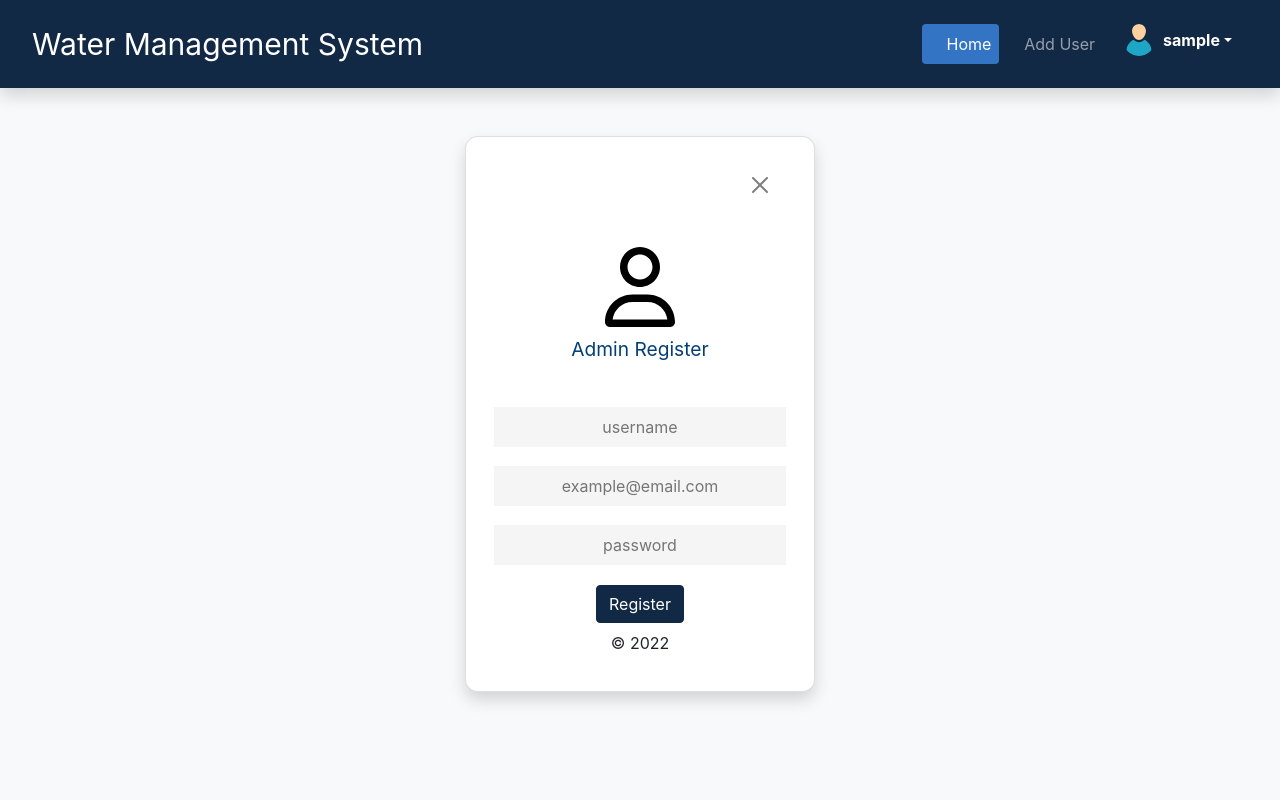
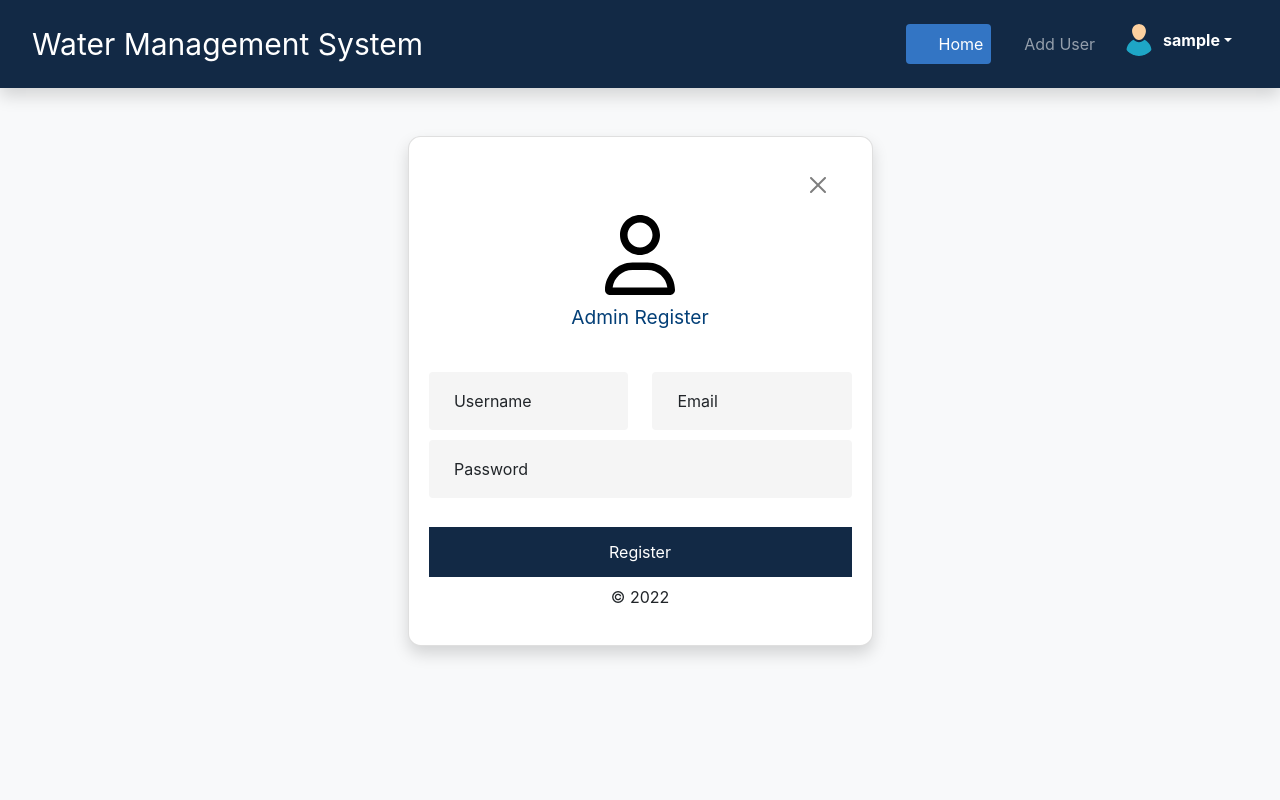
Before and after one commit to global-health-informatics-institute/Water_Management_System, a PHP site: page /adminRegister.php in a window 1280 px wide. Run offline with PHP 8.4, Linux system fonts and the light colour scheme; the visitor is signed in with stand-in values (Sample User, id 1); some libraries are stand-ins or nearby versions; some web fonts are replaced.

Commit message:
ui updates

```diff
--- a/Server files/adminRegister.php
+++ b/Server files/adminRegister.php
@@ -112,13 +112,13 @@ if (isset($_POST['submit'])){
 				<ul class="navbar-nav ms-auto nav-pills mb-auto">
 				  <li id = "home" class="nav-item">
 					<a href="admin.php" class="nav-link" aria-current="page">
-						<i class="fas fa-home"></i>
+						<i class="fas fa-home ms-2 "></i>
 					  Home
 					</a>
 				  </li>
 				  <li id = "dash" class="nav-item">
 					<a href="adminRegister.php" class="nav-link">
-					   <i class="fas fa-user-plus"></i>
+					   <i class="fas fa-user-plus ms-2 "></i>
 					   Add User
 					</a>
 				  </li>
@@ -137,24 +137,29 @@ if (isset($_POST['submit'])){
 			</div>
 		  </div>
 		</div>
-		<div id="main-container" class= "container d-grid h-100 mt-5">
+		<div id="main-container" class= "container d-flex h-100 mt-5">
 			<div id="thecard2" class="card shadow col-md-5">
 				<div class="text-end"><button type="button" class="btn-close mt-3 pe-5" aria-label="Close" onclick="close6()" ></button></div>
-				<div class="img-pos mb-0 mt-5"><img class="user-img" src="assets/images/user-regular.svg"/></div>
-				<div class="card-title mt-2">Admin Register</div>
+				<div class="img-pos mb-0 mt-3"><img class="user-img" src="assets/images/user-regular.svg"/></div>
+				<div class="card-title mt-2 mb-4">Admin Register</div>
 				<?php  echo $error1; ?>
 				<form class="h-100 mt-3" action ="" method="post">
-					<div class="form-group text-center ms-2 me-2">
-						<?php  echo $error4; ?>
-						<input class="register" type = "username" name = "username" placeholder="username" class="form-control" required/>
-					</div>
-					<div class="form-group text-center ms-2 me-2">
-						<?php  echo $error3; ?>
-						<input class="register" type = "email" name = "email" placeholder="example@email.com" class="form-control" required/>
-					</div>
-					<div class="form-group text-center ms-2 me-2">
-						<?php  echo $error5; ?>
-						<input class="register" type = "password" name = "password" placeholder="password" class="form-control" required/>
+					<div class ="row" >
+						<div class="form-floating col-lg-6">
+						  <?php  echo $error4; ?>
+						  <input type="text" class="input-fields form-control" id="floatingInput" placeholder="Username" name = "username" >
+						  <label for="floatingInput"><i class="fas fa-user ms-1 me-2"></i>Username</label>
+						</div>
+						<div class="form-floating col-lg-6">
+						  <?php  echo $error3; ?>
+						  <input type="email" class="input-fields form-control" id="floatingEmail" placeholder="Email" name = "email">
+						  <label for="floatingPassword"><i class="fas fa-at ms-1 me-2"></i>Email</label>
+						</div>
+						<div class="form-floating col-lg-12">
+						  <?php  echo $error5; ?>
+						  <input type="password" class="input-fields form-control" id="floatingPassword" placeholder="Password" name = "password">
+						  <label for="floatingPassword"><i class="fas fa-key ms-1 me-2"></i>Password</label>
+						</div>
 					</div>
 					<div class="form-group mb-2">
 						<input type = "submit" id ="register" name = "submit" class="btn btn-secondary" value="Register"/>
--- a/Server files/authenticate.php
+++ b/Server files/authenticate.php
@@ -12,9 +12,6 @@ $db = new PDO("mysql:host=localhost;dbname=$database", $user, $password);
 $username = trim($_POST['username']);
 $u_password = trim($_POST['password']);
 
-
-
-
 $query = $db->prepare("SELECT * FROM $table WHERE username= ?");
 $query->bindValue(1, $username);
 $query->execute();
@@ -23,13 +20,10 @@ $row = $query->fetch(PDO::FETCH_ASSOC);
 
 if($row){
 	if (password_verify($u_password,$row['password'])){
-
 		session_regenerate_id();
 		$_SESSION['loggedin'] = True;
 		$_SESSION['name'] = $row['username'];
 		$_SESSION['id'] = $row['id'];
-
 		echo 1;
 	}
-
 }
--- a/Server files/css/adminRegister.css
+++ b/Server files/css/adminRegister.css
@@ -30,7 +30,7 @@
 
 /*ELEMENT STYLES*/
 html {
-  text-align: center;
+  display: inline-block;
   background-color: rgb(241, 241, 234);
 }
 body{
@@ -81,6 +81,7 @@ a:hover{
 
 /*CONTENT SECTION*/
 #main-container{
+  text-align: center;
   align-items:center;
   justify-content:center;
 }
@@ -90,7 +91,6 @@ a:hover{
   color: hsl(209, 95%, 24%);
 }
 #thecard2{
-  max-width: 350px;
   min-width: 350px;
   border-radius:0.8rem;
 
@@ -99,15 +99,26 @@ a:hover{
 .form-group{
   margin-top:1.2rem;
 }
-.register{
-  height:40px;
-  width:100%;
-  padding: 0 0;
-  text-align:center;
-  border-width:0 0;
-  border-color:#F5F5F5;
-  background-color:#F5F5F5;
-  }
+.input-fields{
+height:40px;
+width:100%;
+background-color: #F5F5F5;
+border-width:0 0;
+border-color:#F5F5F5;
+cursor: pointer;
+margin-bottom:10px;
+margin-right: 0px;
+}
+.input-fields:focus{
+outline: none;
+box-shadow: 0px 0px 5px #3cc4a0;/*here change the color*/
+background-color: #F5F5F5;
+}
+.input-fields:focus:hover {
+outline: none;
+box-shadow: 0px 0px 5px #3cc4a0;/*here change the color*/
+background-color: #F5F5F5;
+}
 
 .user-img{
   height:80px;
@@ -136,6 +147,9 @@ a:hover{
 #register{
   border-color:#122945;
   background-color:#122945;
+  width:100%;
+  height:50px;
+  border-radius: 0 0;
 }
 
 #thecard2{
--- a/Server files/css/index.css
+++ b/Server files/css/index.css
@@ -32,7 +32,6 @@
 
 /*ATTRIBUTE STYLES*/
 html {
-  text-align: center;
   background-color: rgb(241, 241, 234);
 }
 body{
--- a/Server files/login.php
+++ b/Server files/login.php
@@ -28,10 +28,10 @@ require_once "session.php";
 					  <input type="password" class="input-fields form-control" id="floatingPassword" placeholder="Password">
 					  <label for="floatingPassword"><i class="fas fa-key me-2"></i>Password</label>
 					</div>
-					<div class="form-group mb-2">
-						<button id="login" class="btn" type="submit">
+					<div class="form-group mb-2 ms-3 me-3 mt-5">
+						<button id="login" class="btn login" type="submit">
 						  <span class=" spinner spinner-border spinner-border-sm text-white visually-hidden" role="status" aria-hidden="true"></span>
-						  <span class="text-white">Login</span>
+						  <span class = "login-text">Login</span>
 						</button>
 					</div>
 				</form>
--- a/Server files/scripts/admin.js
+++ b/Server files/scripts/admin.js
@@ -557,6 +557,7 @@ function handleClick5(){
 //listens for any changes to the select attribute
 $(function(){
   $("select").change(onSelect);
+
   if (tank_id == "1"){
     let text = 'GHII Well Tank';
       $("select option").filter(function() {
@@ -587,7 +588,6 @@ $(function(){
     xhr.send(md);
 
   });
-
 
    /*
    *NAVBAR LOGIC
@@ -636,4 +636,4 @@ function onSelect(){
 
 
 
-setInterval(getReadings, 60000);
+setInterval(getReadings, 2000);
--- a/Server files/scripts/index.js
+++ b/Server files/scripts/index.js
@@ -444,7 +444,7 @@ function getReadings() {
       ydps.push(datapoints); // push to main array
       datapoints =[]; // clear temporal array
 
-      if (ydps.length >  15 )
+      if (ydps.length >  20 )
       {
         ydps.shift();
       }
@@ -621,7 +621,7 @@ function getReadings2() {
 
       datapoints_1 =[]; // clear temporal array
 
-      if (ydps_1.length >  15 )
+      if (ydps_1.length >  20 )
       {
         ydps_1.shift();
       }
@@ -800,7 +800,7 @@ function getReadings3() {
       ydps_2.push(datapoints_2); // push to main array
       datapoints_2 =[]; // clear temporal array
 
-      if (ydps_2.length >  15 )
+      if (ydps_2.length >  20 )
       {
         ydps_2.shift();
       }
--- a/Server files/scripts/login.js
+++ b/Server files/scripts/login.js
@@ -5,7 +5,7 @@ $("#form").submit(function(e){
   $.ajax({
     url:"authenticate.php",
     method: "POST",
-    data: {username: $("#username").val(), password: $("#password").val()},
+    data: {username: $("#floatingInput").val(), password: $("#floatingPassword").val()},
   beforeSend: function(e){
     //show spinner
     $(".spinner").removeClass("visually-hidden");
```
Also changed, not shown: Server files/admin.php (+9 -9 lines), Server files/css/admin.css (+10 -2 lines), Server files/css/login.css (+11 -3 lines), Server files/index.php (+8 -8 lines).
